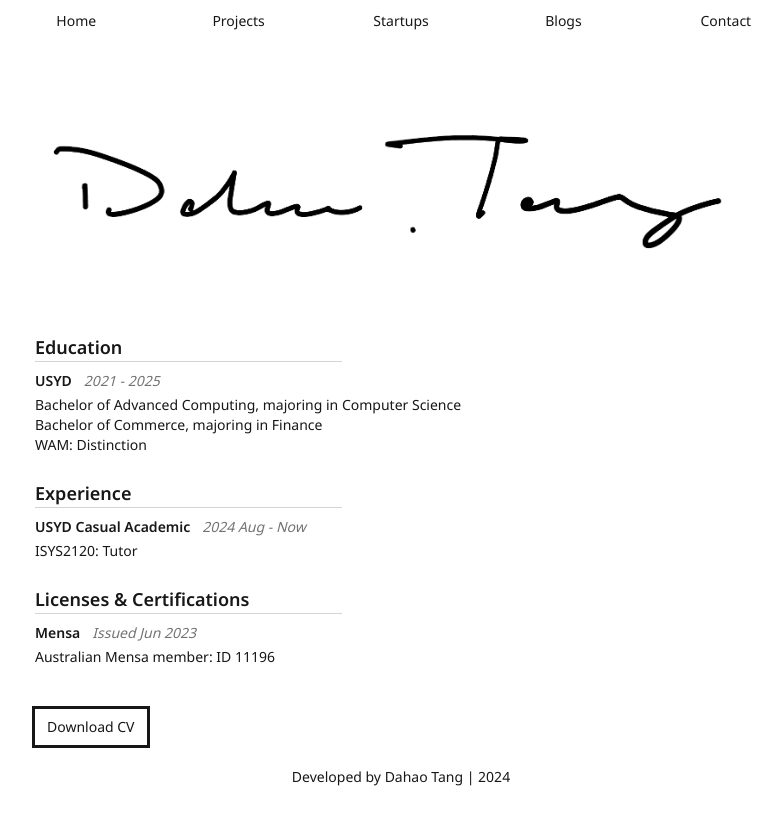
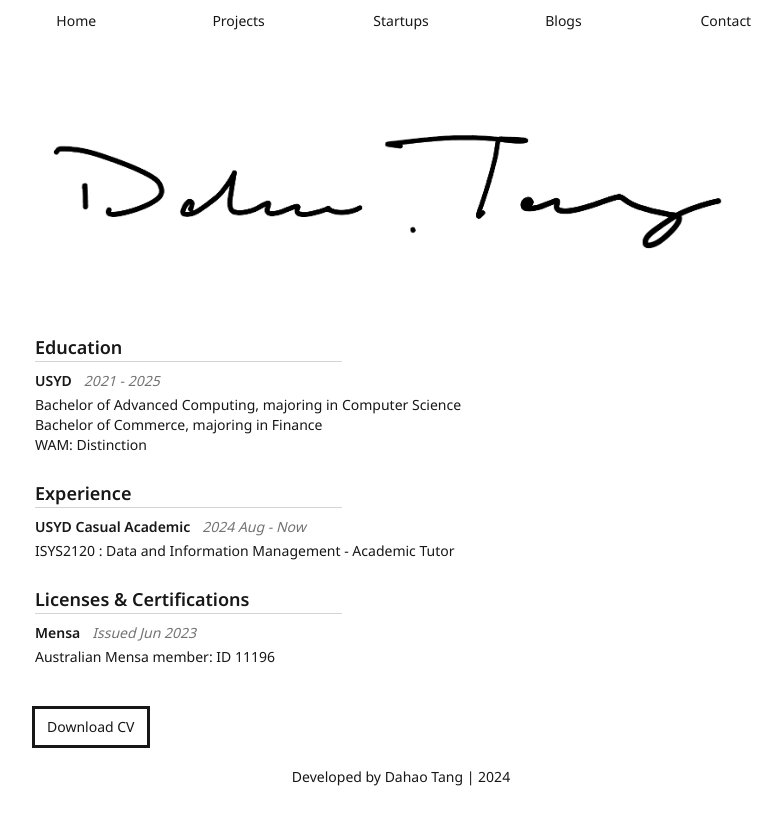
Before and after one commit to DahaoTang/DahaoTang.github.io, a Next.js app: page / in a window 1280 px wide. Shown: the top 824 px of the page, without its empty margins (239-1021 px from the left). Built offline with nearby package versions, Linux system fonts and the light colour scheme.

Commit message:
landing page updated

```diff
--- a/app/(site)/page.tsx
+++ b/app/(site)/page.tsx
@@ -32,7 +32,18 @@ export default function Home() {
 					<Hr />
 				</div>
 				<Heading3 content="USYD Casual Academic" subcontent="2024 Aug - Now" />
-				<p className="mt-1">ISYS2120: Tutor</p>
+				<p className="mt-1">
+					{" "}
+					<a
+						className="hover:text-red-300"
+						href="https://www.sydney.edu.au/units/ISYS2120"
+						target="_blank"
+						rel="noopener noreferrer"
+					>
+						ISYS2120 : Data and Information Management
+					</a>
+					&nbsp;- Academic Tutor
+				</p>
 			</div>
 			<div className="mt-[24px]">
 				<Heading2 content="Licenses & Certifications" />
```
